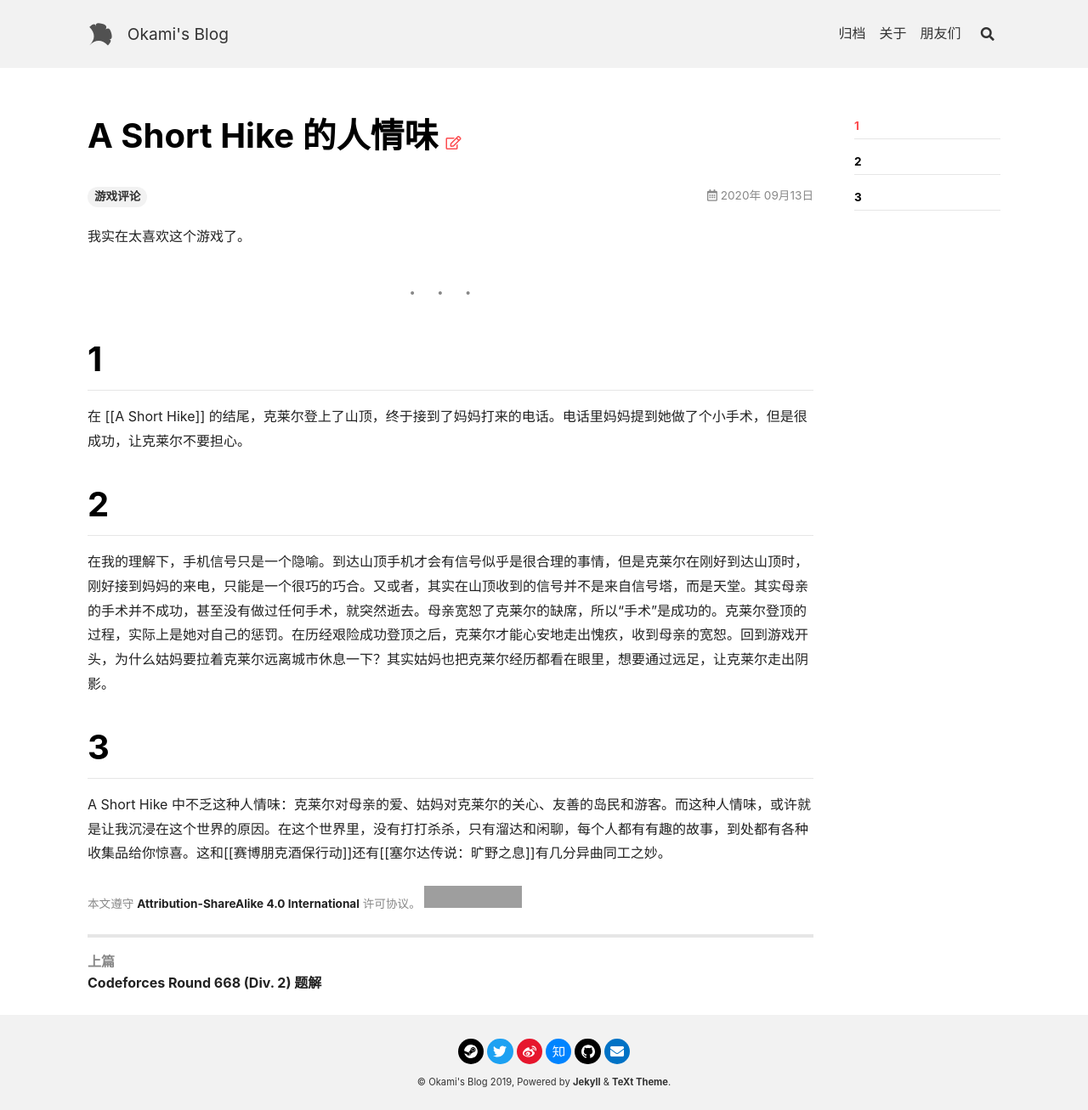
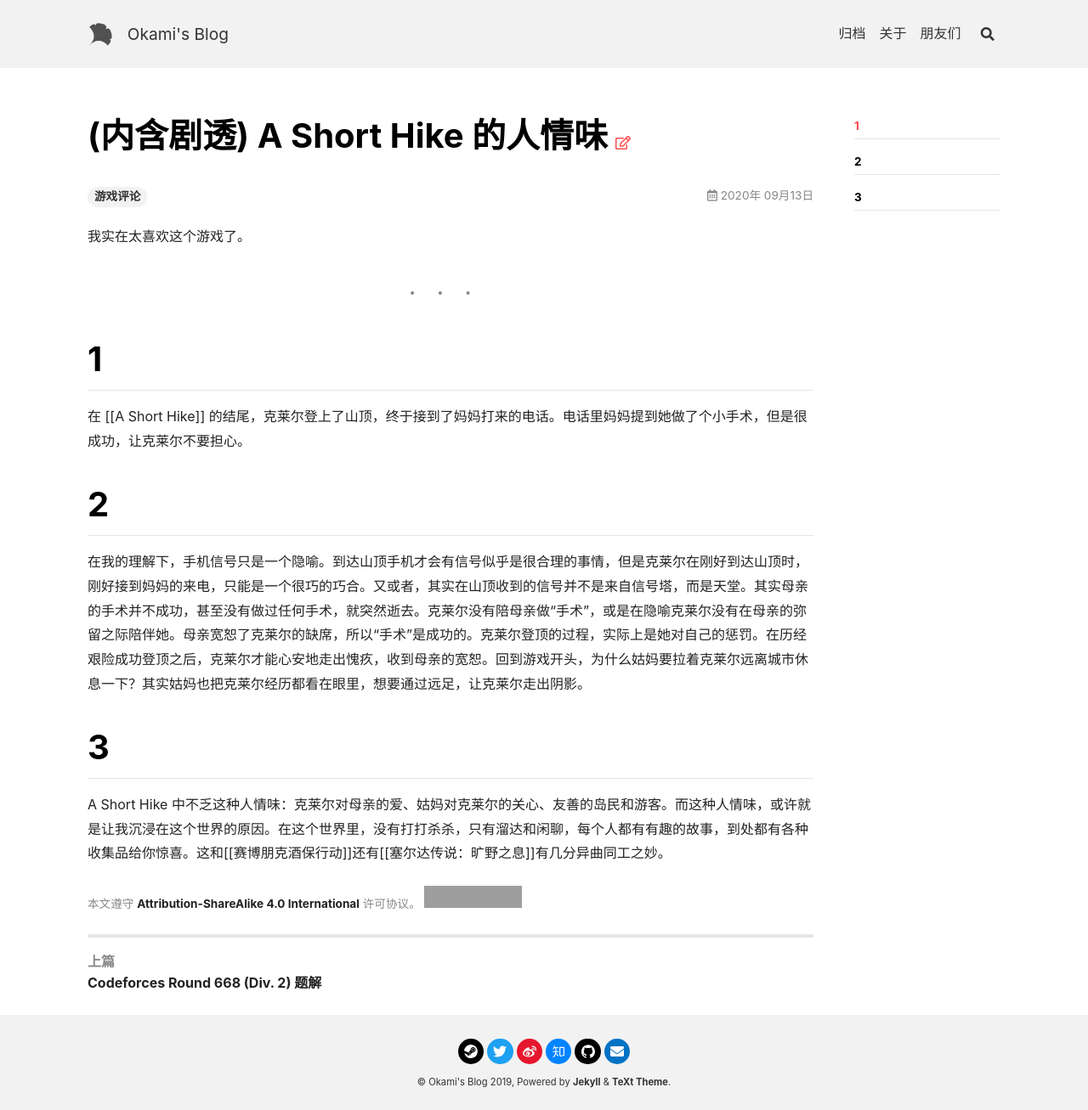
Before and after one commit to Timo4810/timo4810.github.io, a Jekyll site: the page built from _posts/2020-9-13-the-humanity-of-a-short-hike.md, in a window 1280 px wide. Shown: the whole page at 85% size. Built offline with Jekyll 4.4.1, drawn with Linux system fonts in a browser that asks for light colours; nearby versions of some CDN libraries; grey boxes are pictures that could not be loaded.

Commit message:
Update 2020-9-13-the-humanity-of-a-short-hike.md

```diff
--- a/_posts/2020-9-13-the-humanity-of-a-short-hike.md
+++ b/_posts/2020-9-13-the-humanity-of-a-short-hike.md
@@ -1,6 +1,6 @@
 ---
 layout: article
-title: A Short Hike 的人情味
+title: (内含剧透) A Short Hike 的人情味
 tag:
     - 游戏评论
 ---
@@ -16,7 +16,7 @@ tag:
 在 [[A Short Hike]] 的结尾，克莱尔登上了山顶，终于接到了妈妈打来的电话。电话里妈妈提到她做了个小手术，但是很成功，让克莱尔不要担心。
 
 # 2
-在我的理解下，手机信号只是一个隐喻。到达山顶手机才会有信号似乎是很合理的事情，但是克莱尔在刚好到达山顶时，刚好接到妈妈的来电，只能是一个很巧的巧合。又或者，其实在山顶收到的信号并不是来自信号塔，而是天堂。其实母亲的手术并不成功，甚至没有做过任何手术，就突然逝去。母亲宽恕了克莱尔的缺席，所以“手术”是成功的。克莱尔登顶的过程，实际上是她对自己的惩罚。在历经艰险成功登顶之后，克莱尔才能心安地走出愧疚，收到母亲的宽恕。回到游戏开头，为什么姑妈要拉着克莱尔远离城市休息一下？其实姑妈也把克莱尔经历都看在眼里，想要通过远足，让克莱尔走出阴影。
+在我的理解下，手机信号只是一个隐喻。到达山顶手机才会有信号似乎是很合理的事情，但是克莱尔在刚好到达山顶时，刚好接到妈妈的来电，只能是一个很巧的巧合。又或者，其实在山顶收到的信号并不是来自信号塔，而是天堂。其实母亲的手术并不成功，甚至没有做过任何手术，就突然逝去。克莱尔没有陪母亲做“手术”，或是在隐喻克莱尔没有在母亲的弥留之际陪伴她。母亲宽恕了克莱尔的缺席，所以“手术”是成功的。克莱尔登顶的过程，实际上是她对自己的惩罚。在历经艰险成功登顶之后，克莱尔才能心安地走出愧疚，收到母亲的宽恕。回到游戏开头，为什么姑妈要拉着克莱尔远离城市休息一下？其实姑妈也把克莱尔经历都看在眼里，想要通过远足，让克莱尔走出阴影。
 
 # 3
 A Short Hike 中不乏这种人情味：克莱尔对母亲的爱、姑妈对克莱尔的关心、友善的岛民和游客。而这种人情味，或许就是让我沉浸在这个世界的原因。在这个世界里，没有打打杀杀，只有溜达和闲聊，每个人都有有趣的故事，到处都有各种收集品给你惊喜。这和[[赛博朋克酒保行动]]还有[[塞尔达传说：旷野之息]]有几分异曲同工之妙。
```
